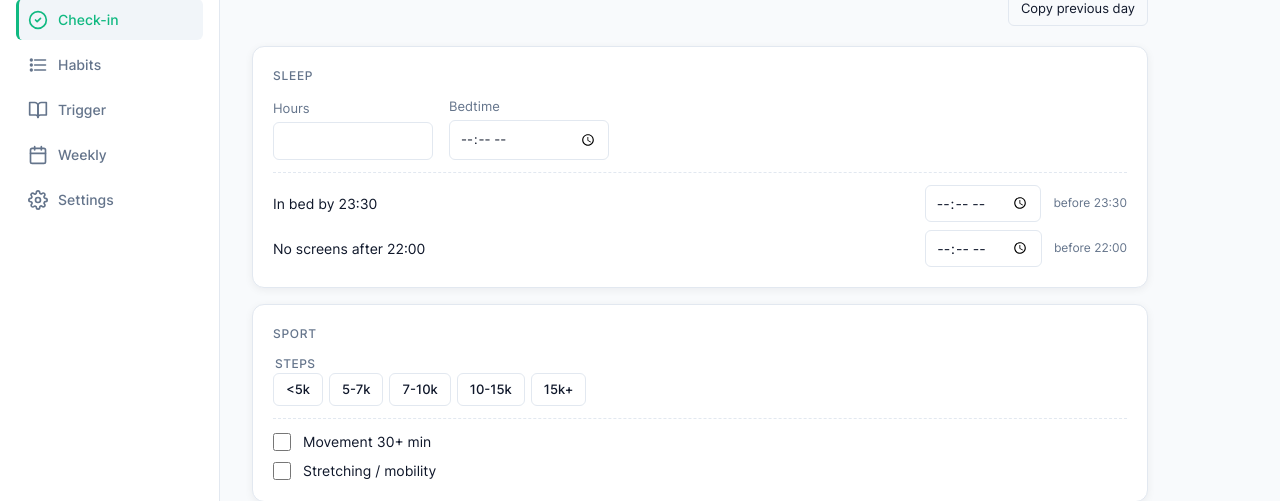
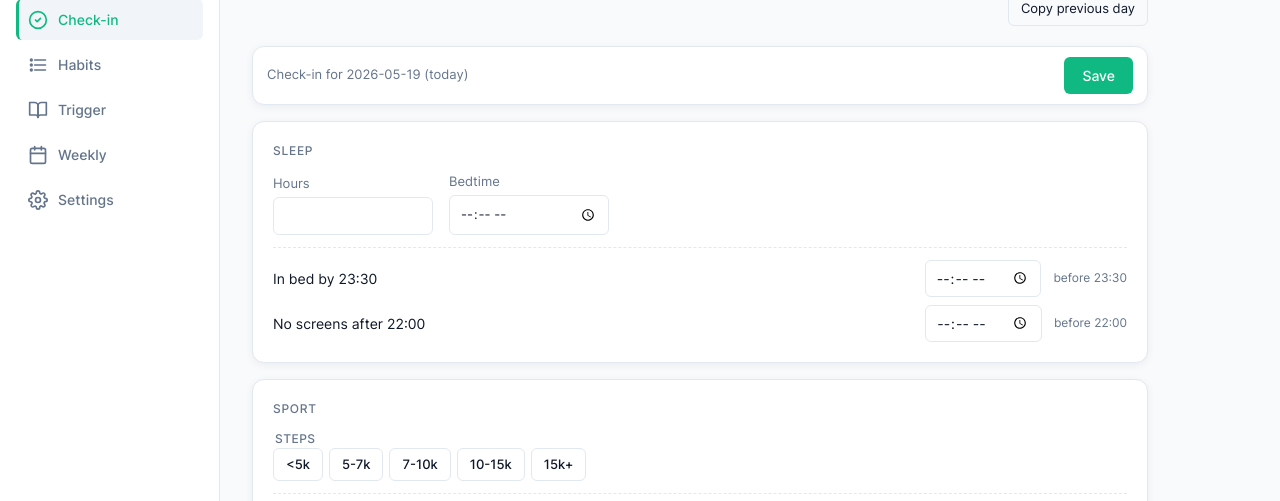
Before and after one commit to Goshamorq/health_app, a FastAPI app: page /checkin in a window 1280 px wide. Shown: the part 147-648 px from the top of the page. Run offline with FastAPI, Linux system fonts and the light colour scheme; data comes from the database, SQL or seed files in the repository; data that the repository does not hold is empty; parts of the project's set-up code (start-up, migrations or seed data) failed here and were passed over.

Commit message:
Sticky Save bar at top of /checkin
A position: sticky bar pinned 8px from the viewport top stays visible
as the user scrolls through the (long) check-in form. It shows the
target date as a small muted label and a primary Save button on the
right. The existing Save button at the bottom of the form is kept as
a "scroll-to-end-and-submit" fallback. On narrow viewports (<720px)
the label hides to keep the button room.

Considered autosave-on-change but rejected: each keystroke would POST,
intermediate values could be saved during typing, and HTMX swaps after
every input would make the form feel laggy. Explicit submit stays.

Co-Authored-By: Claude Opus 4.7 (1M context) <noreply@anthropic.com>

```diff
--- a/app/templates/checkin.html
+++ b/app/templates/checkin.html
@@ -24,6 +24,11 @@
 
 <form method="post" action="/checkin" class="checkin-form">
     <input type="hidden" name="date" value="{{ target_date }}">
+
+    <div class="save-bar">
+        <span class="save-bar-label muted">Check-in for {{ target_date }}{% if is_today %} (today){% endif %}</span>
+        <button type="submit" class="primary">Save</button>
+    </div>
 
     <section class="block">
         <h2>Sleep</h2>
--- a/static/app.css
+++ b/static/app.css
@@ -359,6 +359,27 @@ fieldset legend {
     align-self: flex-start;
     padding: 12px 20px;
     font-weight: 500;
+}
+
+.save-bar {
+    position: sticky;
+    top: 8px;
+    z-index: 5;
+    display: flex;
+    align-items: center;
+    justify-content: space-between;
+    gap: 12px;
+    padding: 10px 14px;
+    background: var(--surface);
+    border: 1px solid var(--border);
+    border-radius: var(--radius);
+    box-shadow: var(--shadow);
+}
+.save-bar-label { font-size: 13px; }
+.save-bar button.primary { padding: 8px 18px; }
+@media (max-width: 720px) {
+    .save-bar { top: 4px; padding: 8px 12px; }
+    .save-bar-label { display: none; }
 }
 
 /* === Habits page === */
```
